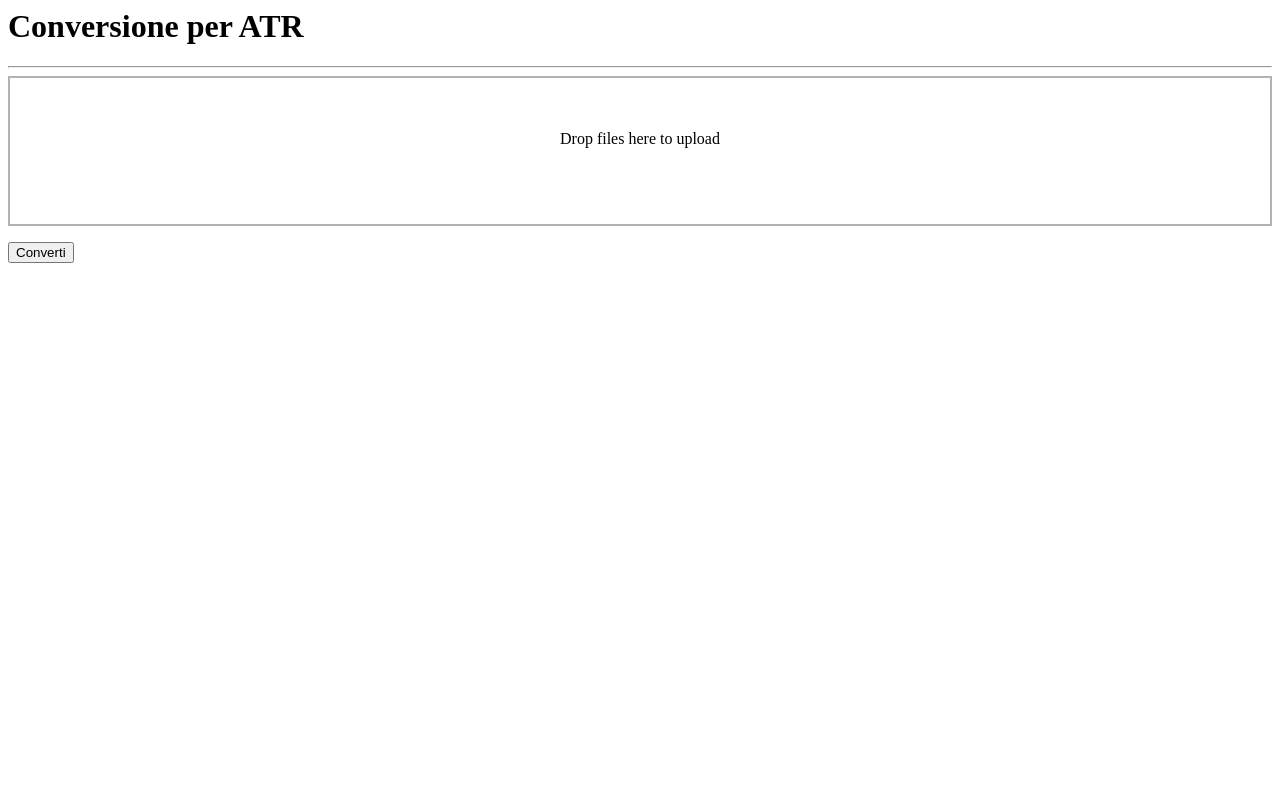
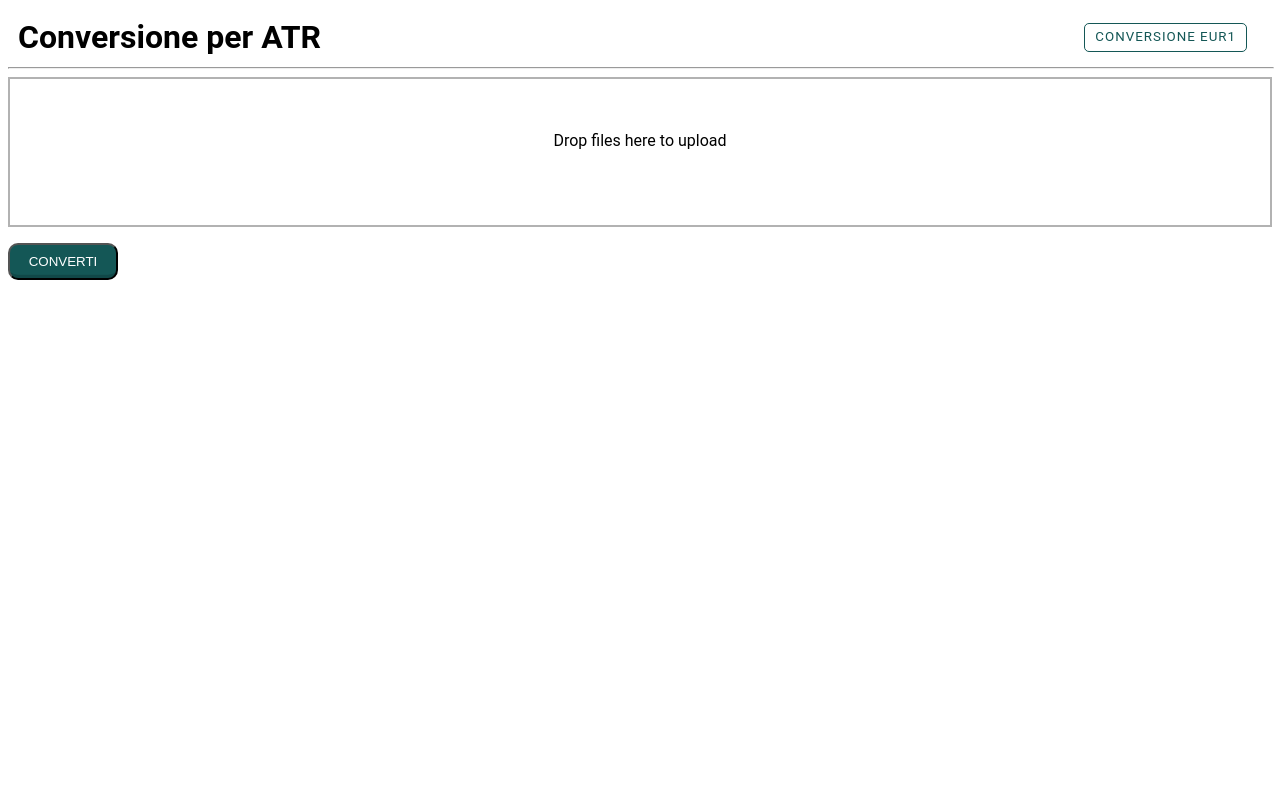
Before and after one commit to CADSSD/xmlConverter, a Django app: page /upload/atr/ in a window 1280 px wide. Run offline with Django 3.2, Linux system fonts and the light colour scheme; some libraries are stand-ins or nearby versions.

Commit message:
style improvments

```diff
--- a/xmlConverter/templates/upload/upload_atr.html
+++ b/xmlConverter/templates/upload/upload_atr.html
@@ -13,8 +13,13 @@
   <script type="text/javascript" src="{% static 'js/jquery.min.js' %}"></script>
   <script type="text/javascript" src="{% static 'js/dropzone-5.7.0/dist/min/dropzone.min.js' %}"></script>
 
-  <h1>Conversione per ATR</h1>
-  <hr/>
+  <div>
+    <h1 style="width: fit-content; float: left; margin: 10px;">Conversione per ATR</h1>
+    <div style="float: right;">
+      <a href="{% url 'upload_eur1' %}" class="link" data-hover="Conversione EUR1">Conversione EUR1</a>
+    </div>
+  </div>
+  <hr style="width: 100%;"/>
 
   <form action="/convert_atr_in_pdf/" class="dropzone" id="frmTarget">
     {% csrf_token %}
@@ -24,7 +29,7 @@
   </form>
 
   <div margin-top="10px">
-    <button id="button">Converti</button>
+    <button id="button" class="button">Converti</button>
   </div>
 
   <script>
@@ -57,6 +62,53 @@
   </script>
 
   <style>
+    body {
+      font-family: 'Roboto', sans-serif;
+    }
+
+    .button {
+      display: inline-block;
+      padding:0.7em 1.4em;
+      margin:0 0.3em 0.3em 0;
+      border-radius: 10px;
+      box-sizing: border-box;
+      text-decoration: none;
+      text-transform: uppercase;
+      font-weight: 400;
+      color: white;
+      background-color: #145756;
+      box-shadow: inset 0 -0.6em 0 -0.35em rgba(0,0,0,0.17);
+      cursor: pointer;
+    }
+
+    .button:hover{
+      background-color: #104948;
+    }
+
+    .button:focus {
+      outline: none;
+      box-shadow: none;
+    }
+
+    .link {
+      position: relative;
+      display: inline-block;
+      margin: 15px 25px;
+      outline: none;
+      text-decoration: none;
+      text-transform: uppercase;
+      letter-spacing: 1px;
+      font-size: 10pt;
+      height: 2em;
+      line-height: 2em;
+      padding: 0 10px;
+      border: 1px solid #145756;
+      border-radius: 5px;
+      /* border-left: 3px solid #AF730A; */
+      color: #145756;
+      overflow: hidden;
+    }
+
   </style>
 </body>
 </html>
```
Also changed, not shown: xmlConverter/templates/upload/upload_eur1.html (+56 -5 lines).
